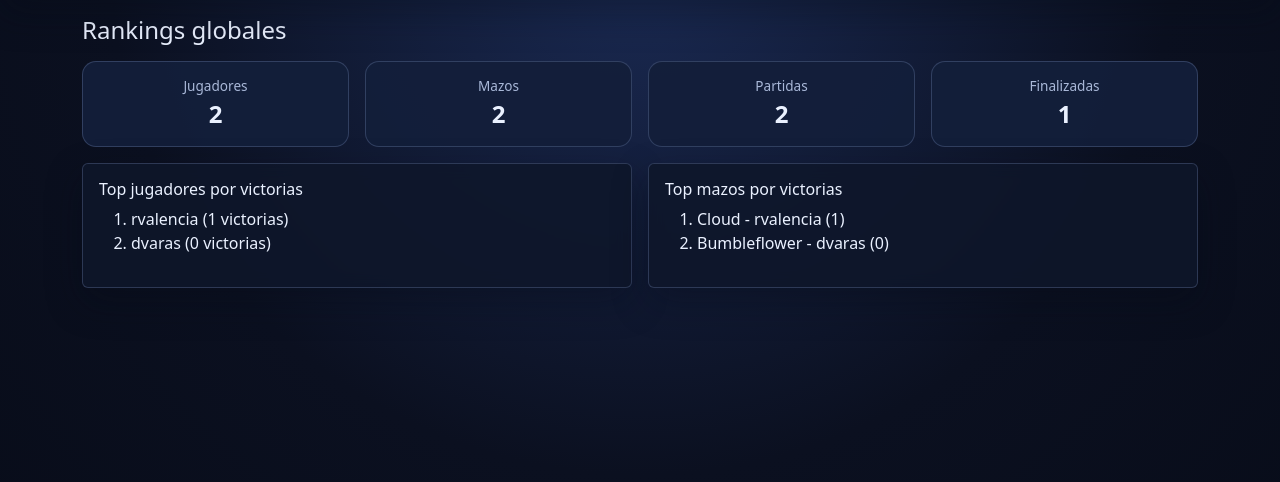
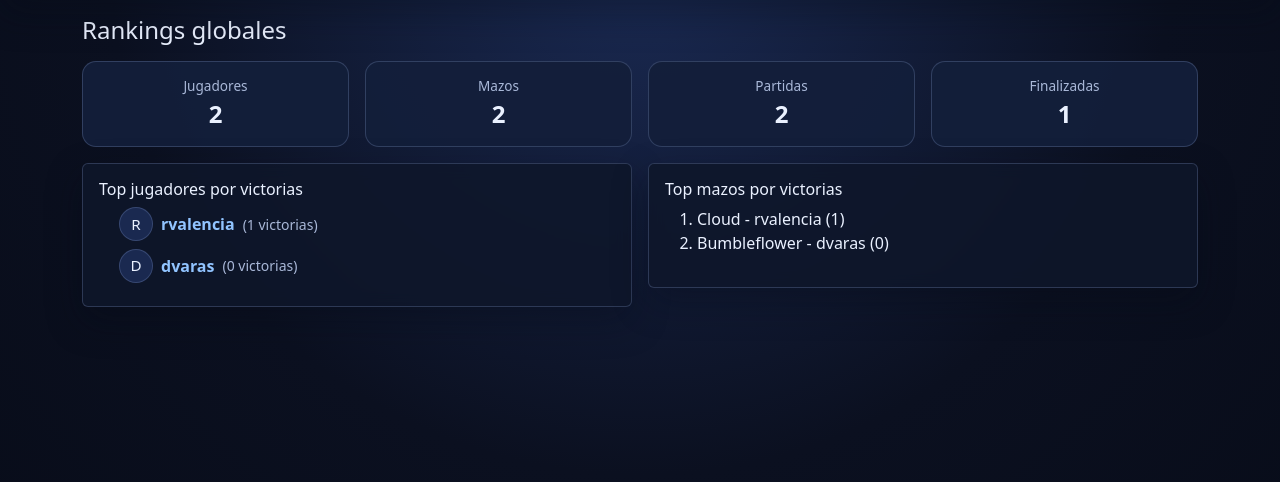
Before and after one commit to rueeen/tournament_app, a Django app: page /rankings/ in a window 1280 px wide. Shown: the part 58-540 px from the top of the page. Run offline with Django 5.2, Linux system fonts and the light colour scheme; a user stored in the database is signed in; data comes from the database, SQL or seed files in the repository; some libraries are stand-ins or nearby versions.

Commit message:
Mejora ranking con enlaces a perfil y avatares

```diff
--- a/core/static/css/app.css
+++ b/core/static/css/app.css
@@ -326,3 +326,21 @@ a:hover { color: #c0dcff; }
   background: rgba(18, 31, 56, 0.78);
   border: 1px solid var(--border);
 }
+
+.ranking-list {
+  padding-left: 1.25rem;
+}
+
+.ranking-list__item {
+  margin-bottom: 0.45rem;
+}
+
+.ranking-list__link {
+  font-weight: 600;
+  text-decoration: none;
+}
+
+.ranking-list__link:hover,
+.ranking-list__link:focus {
+  text-decoration: underline;
+}
--- a/rankings/templates/rankings/ranking_dashboard.html
+++ b/rankings/templates/rankings/ranking_dashboard.html
@@ -8,7 +8,26 @@
   <div class="col-6 col-md-3"><div class="card-stat"><span>Finalizadas</span><strong>{{ global_stats.finalized_matches }}</strong></div></div>
 </div>
 <div class="row g-3">
-  <div class="col-12 col-lg-6"><div class="card bg-black border-secondary p-3"><h2 class="h6">Top jugadores por victorias</h2><ol>{% for u in players_by_wins %}<li>{{ u.username }} ({{ u.profile.wins }} victorias)</li>{% empty %}<li>Sin datos.</li>{% endfor %}</ol></div></div>
+  <div class="col-12 col-lg-6">
+    <div class="card bg-black border-secondary p-3">
+      <h2 class="h6">Top jugadores por victorias</h2>
+      <ol class="ranking-list mb-0">
+        {% for u in players_by_wins %}
+          <li class="ranking-list__item d-flex align-items-center gap-2">
+            {% if u.profile.avatar %}
+              <img class="avatar avatar-sm" src="{{ u.profile.avatar.url }}" alt="avatar de {{ u.username }}">
+            {% else %}
+              <div class="avatar-placeholder avatar-sm">{{ u.username|first|upper }}</div>
+            {% endif %}
+            <a class="ranking-list__link" href="{% url 'player_profile' u.id %}">{{ u.username }}</a>
+            <small class="text-secondary">({{ u.profile.wins }} victorias)</small>
+          </li>
+        {% empty %}
+          <li>Sin datos.</li>
+        {% endfor %}
+      </ol>
+    </div>
+  </div>
   <div class="col-12 col-lg-6"><div class="card bg-black border-secondary p-3"><h2 class="h6">Top mazos por victorias</h2><ol>{% for d in decks_by_wins %}<li>{{ d.name }} - {{ d.owner.username }} ({{ d.wins }})</li>{% empty %}<li>Sin datos.</li>{% endfor %}</ol></div></div>
 </div>
 {% endblock %}
```
